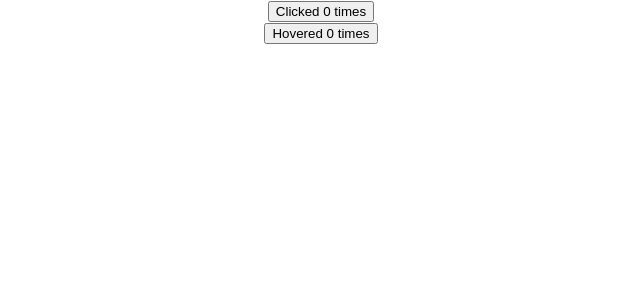
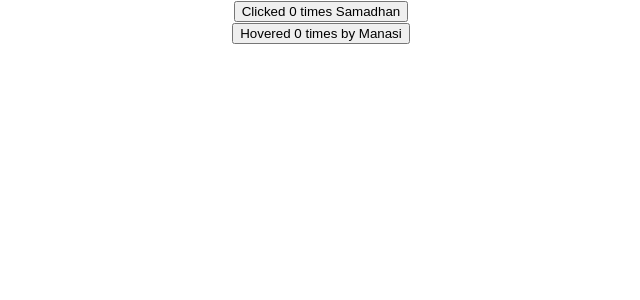
Before and after one commit to SamadhanMaske/cereact-app-2, a React (Create React App) app: page / in a window 1280 px wide. Shown: the top 300 px of the page, without its empty margins (319-959 px from the left). Built offline with nearby package versions, Linux system fonts and the light colour scheme.

Commit message:
Adding props and parameters to the HOC

```diff
--- a/src/App.js
+++ b/src/App.js
@@ -33,8 +33,8 @@ function App() {
       </ErrorBoundary>
        */}
 
-       <ClickCounter/>
-       <ComponentHover/>
+       <ClickCounter name='Samadhan'/>
+       <ComponentHover name='Manasi'/>
     </div>
   );
 }
--- a/src/Components/ClickCounter.js
+++ b/src/Components/ClickCounter.js
@@ -22,10 +22,10 @@ class ClickCounter extends Component {
 
     return (
       <div>
-        <button onClick={incrementCount}>Clicked {count} times</button>
+        <button onClick={incrementCount}>Clicked {count} times {this.props.name}</button>
       </div>
     )
   }
 }
 
-export default withCounter(ClickCounter);
+export default withCounter(ClickCounter, 5);
--- a/src/Components/ComponentHover.js
+++ b/src/Components/ComponentHover.js
@@ -20,10 +20,10 @@ class ComponentHover extends Component {
     let {count, incrementCount} = this.props;
     return (
       <button onMouseOver={incrementCount}>
-        Hovered {count} times
+        Hovered {count} times by {this.props.name}
       </button>
     )
   }
 }
 
-export default withCounter(ComponentHover);
+export default withCounter(ComponentHover, 10);
--- a/src/Components/withCounter.js
+++ b/src/Components/withCounter.js
@@ -1,29 +1,32 @@
 import React, { Component } from "react";
 
-const withCounter = (WrappedComponent) => {
+const withCounter = (WrappedComponent, increseNumber) => {
   class WithCounter extends React.Component {
     constructor(props) {
-      super(props)
+      super(props);
 
       this.state = {
-         count:0,
-      }
+        count: 0,
+      };
     }
 
-    incrementCount = ()=>{
-        this.setState((prevState)=>{
-            return {count:prevState.count+1}
-        })
-    }
+    incrementCount = () => {
+      this.setState((prevState) => {
+        return { count: prevState.count + increseNumber };
+      });
+    };
 
     render() {
       return (
-        <WrappedComponent count={this.state.count} incrementCount={this.incrementCount} />
-      )
+        <WrappedComponent
+          count={this.state.count}
+          incrementCount={this.incrementCount}
+          {...this.props}
+        />
+      );
     }
   }
   return WithCounter;
-
 };
 
 export default withCounter;
```
